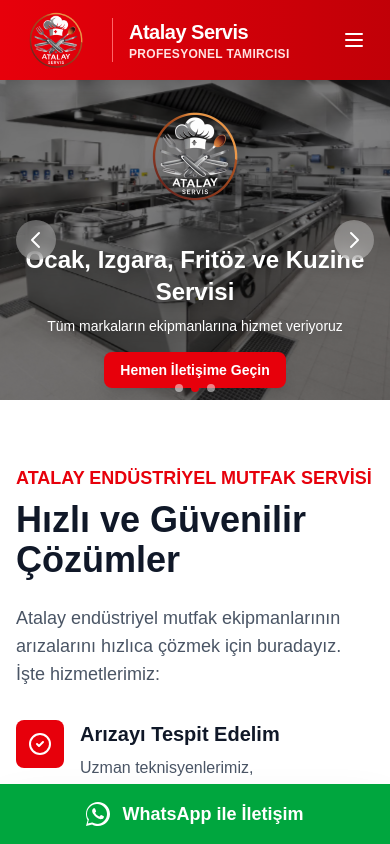
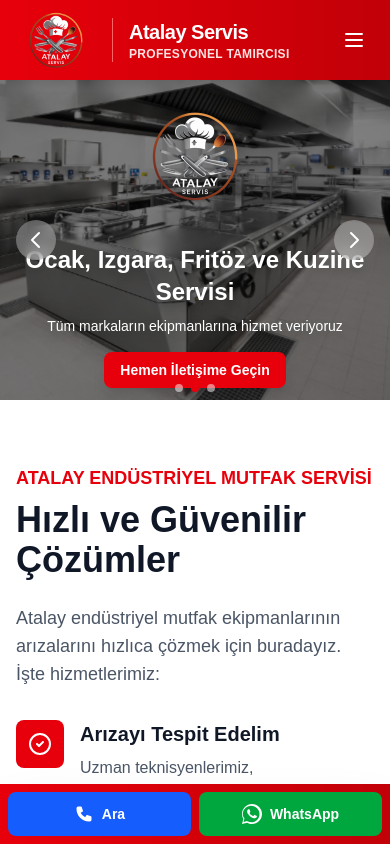
Before and after one commit to gokhanazp/atalayservis, a Next.js app: page / in a window 390 px wide. Shown: the top 844 px of the page. Built offline with nearby package versions, Linux system fonts and the light colour scheme.

Commit message:
Mobil sabit butonlar yan yana yapıldı: WhatsApp ve Hemen Ara butonları yanyana gösterilir

```diff
--- a/components/Header.tsx
+++ b/components/Header.tsx
@@ -157,18 +157,32 @@
         )}
       </header>
 
-      {/* Mobile Fixed WhatsApp Button */}
+      {/* Mobile Fixed Contact Buttons */}
+      <div className="md:hidden fixed bottom-0 left-0 right-0 bg-gradient-to-r from-red-600 to-red-700 flex gap-2 px-2 py-2 shadow-2xl z-40">
+        {/* Hemen Ara Button */}
+        <a
+          href="tel:+905336681981"
+          className="flex-1 bg-blue-600 hover:bg-blue-700 text-white py-3 px-3 rounded-lg font-semibold text-sm flex items-center justify-center gap-2 transition transform hover:scale-105"
+        >
+          <svg className="w-5 h-5" fill="currentColor" viewBox="0 0 24 24">
+            <path d="M3 5a2 2 0 012-2h3.28a1 1 0 01.948.684l1.498 4.493a1 1 0 01-.502 1.21l-2.257 1.13a11.042 11.042 0 005.516 5.516l1.13-2.257a1 1 0 011.21-.502l4.493 1.498a1 1 0 01.684.949V19a2 2 0 01-2 2h-1C9.716 21 3 14.284 3 6V5z"/>
+          </svg>
+          <span>Ara</span>
+        </a>
+
+        {/* WhatsApp Button */}
         <a
           href="https://wa.me/905336681981?text=Merhaba%20Atalay%20Servis"
           target="_blank"
           rel="noopener noreferrer"
-        className="md:hidden fixed bottom-0 left-0 right-0 bg-green-600 hover:bg-green-500 text-white py-4 px-4 flex items-center justify-center gap-3 font-semibold text-lg shadow-2xl z-40 transition"
+          className="flex-1 bg-green-600 hover:bg-green-700 text-white py-3 px-3 rounded-lg font-semibold text-sm flex items-center justify-center gap-2 transition transform hover:scale-105"
         >
-        <svg className="w-6 h-6" fill="currentColor" viewBox="0 0 24 24">
+          <svg className="w-5 h-5" fill="currentColor" viewBox="0 0 24 24">
             <path d="M12 0C5.373 0 0 5.373 0 12c0 2.148.547 4.256 1.582 6.126L0 24l6.126-1.582C7.744 23.453 9.852 24 12 24c6.627 0 12-5.373 12-12S18.627 0 12 0zm0 22c-1.956 0-3.872-.476-5.596-1.378l-.401-.206-4.159 1.074 1.074-4.159-.206-.401C1.476 15.872 1 13.956 1 12c0-5.523 4.477-10 10-10s10 4.477 10 10-4.477 10-10 10zm5.289-7.984c-.289-.145-1.711-.844-1.976-.94-.265-.097-.458-.145-.651.145-.194.29-.744.94-.912 1.133-.168.194-.337.218-.626.073-.289-.145-1.22-.45-2.324-1.435-.86-.765-1.44-1.71-1.608-1.999-.168-.289-.018-.445.126-.589.129-.129.289-.337.434-.505.145-.168.193-.289.289-.482.097-.194.049-.361-.024-.505-.073-.145-.651-1.567-.893-2.145-.235-.562-.474-.486-.651-.495-.168-.008-.361-.008-.554-.008-.194 0-.505.072-.769.361-.265.289-1.01.987-1.01 2.41 0 1.424 1.034 2.796 1.178 2.986.145.19 2.04 3.114 4.94 4.364.69.298 1.228.476 1.648.609.691.222 1.32.19 1.817.115.555-.083 1.71-.699 1.95-1.373.24-.674.24-1.252.168-1.373-.072-.121-.265-.192-.554-.337z"/>
           </svg>
-        <span>WhatsApp ile İletişim</span>
+          <span>WhatsApp</span>
         </a>
+      </div>
     </>
   );
 }
```
Lines whose indentation alone changed are shown as unchanged.
